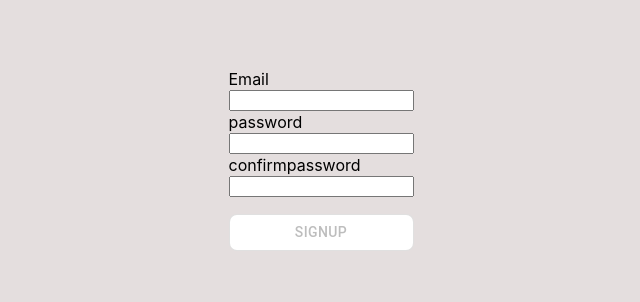
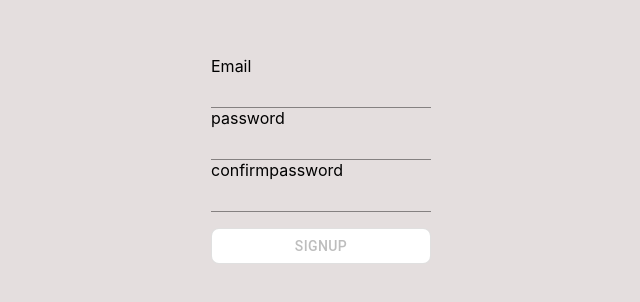
Before and after one commit to Mohammadmd9776/test, a Next.js app: page /Register in a window 1280 px wide. Shown: the part 240-542 px from the top of the page, without its empty margins (319-959 px from the left). Built offline with nearby package versions, Linux system fonts and the light colour scheme.

Commit message:
reformated

```diff
--- /dev/null
+++ b/components/Login/Fieldstyle.jsx
@@ -0,0 +1,11 @@
+import React from "react";
+import { TextField } from "@material-ui/core";
+
+const Fieldstyle = () => {
+  return <div >
+      <TextField > </TextField>
+
+  </div>;
+};
+
+export default Fieldstyle;
--- a/components/Login/Input.jsx
+++ b/components/Login/Input.jsx
@@ -3,15 +3,33 @@ import { Field, ErrorMessage } from "formik";
 import TextError from "./TextError";
 import { TextField } from "@material-ui/core";
 
+import Fieldstyle from "./Fieldstyle";
+
 const Input = (props) => {
   const { label, name, ...rest } = props;
   return (
-    <div style={{ marginBottom: 1 }}>
+    <div >
       <div>
         <label htmlFor={name}>{label}</label>
       </div>
 
-      <Field id={name} name={name} {...rest} />
+
+
+      <Field id={name} name={name} {...rest}
+      render={({ field /* { name, value, onChange, onBlur } */ }) => (
+
+        <TextField  {...field}/>
+
+
+      )}
+
+
+
+
+      />
+
+
+
 
       <ErrorMessage name={name} component={TextError} />
     </div>
```
